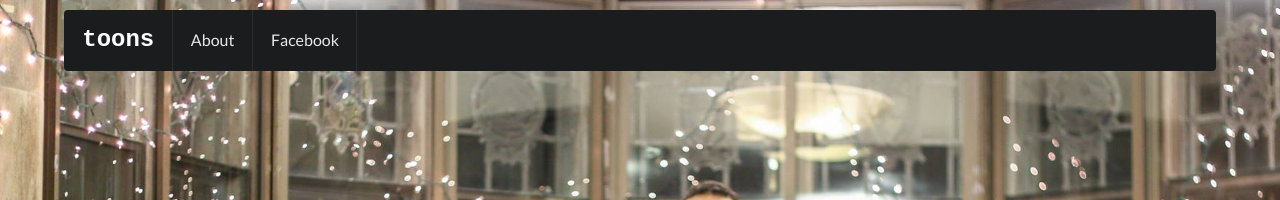
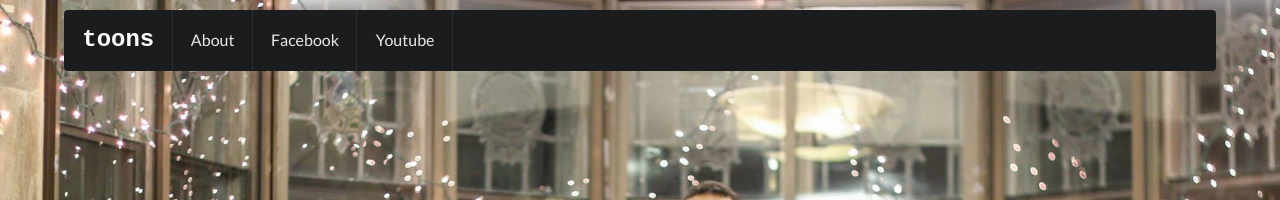
Before and after one commit to mitwellesleytoons/toons, a Jekyll site: the page built from index.html, in a window 1280 px wide and 900 px high. Shown: the top 200 px of the window. Built offline with Jekyll 4.4.1, drawn with Linux system fonts in a browser that asks for light colours; nearby versions of some CDN libraries.

Commit message:
add youtube page

```diff
--- a/_includes/header.html
+++ b/_includes/header.html
@@ -17,6 +17,10 @@
 
     <a href="{{site.facebook}}" class="item">
       Facebook
+    </a>
+
+    <a href="{{site.youtube}}" class="item">
+      Youtube
     </a>
   </div>
 
```
